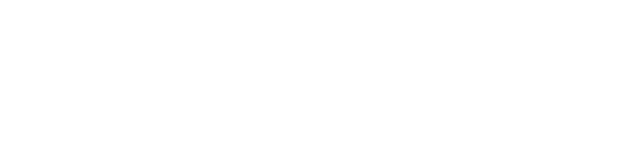
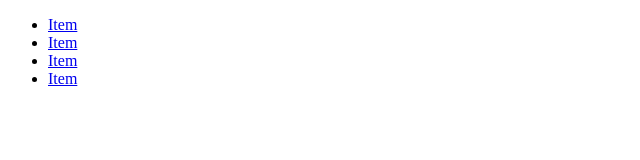
Before and after one commit to Mukhammadjanovv/g10-00, a plain HTML site: page index.html in a window 1280 px wide. Shown: the whole page, without its empty margins (0-640 px from the left). Drawn offline with Linux system fonts and the light colour scheme.

Commit message:
create header

```diff
--- a/index.html
+++ b/index.html
@@ -7,6 +7,17 @@
     <title>Урок по GIT</title>
 </head>
 <body>
-
+    <header>
+        <nav>
+            <a href=""></a>
+            <ul>
+                <li><a href="#">Item</a></li>
+                <li><a href="#">Item</a></li>
+                <li><a href="#">Item</a></li>
+                <li><a href="#">Item</a></li>
+            </ul>
+        </nav>
+    </header>
+    <div class="test"></div>
 </body>
 </html>
```
